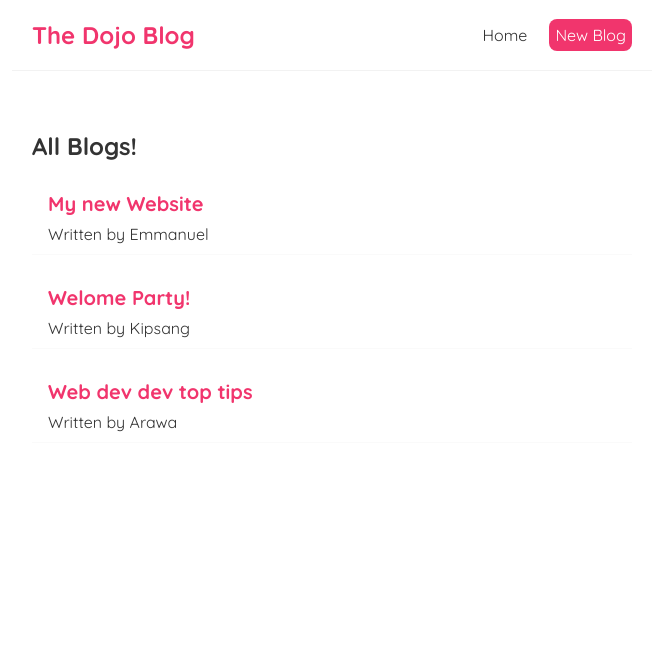
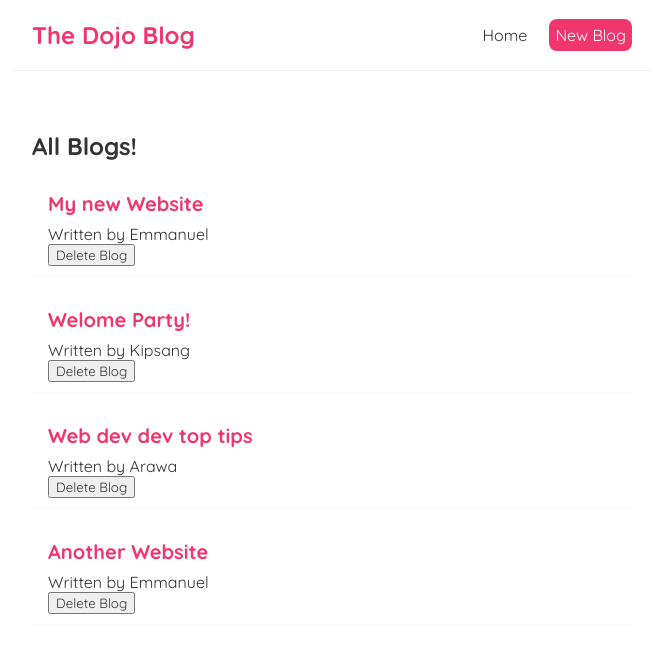
Before and after one commit to KipsangEmmanuel/Sample-React-Blog, a React (Create React App) app: page / in a window 1280 px wide. Shown: the top 652 px of the page, without its empty margins (308-971 px from the left). Built offline with nearby package versions, Linux system fonts and the light colour scheme.

Commit message:
functions as props

```diff
--- a/src/BlogList.js
+++ b/src/BlogList.js
@@ -1,6 +1,6 @@
 import React from 'react'
 
-const BlogList = ({blogs, title}) => {
+const BlogList = ({blogs, title, handleDelete}) => {
     //const blogs = props.blogs;
     //const title = props.title;
   return (
@@ -10,6 +10,7 @@
             <div className='blog-preview' key={blog.id}>
                 <h2>{ blog.title }</h2>
                 <p>Written by { blog.author }</p>
+                <button onClick={() => handleDelete(blog.id)}>Delete Blog</button>
 
             </div>
         ))}
--- a/src/Home.js
+++ b/src/Home.js
@@ -7,12 +7,18 @@
         { title: "My new Website", body: "lorem ipsum...", author: "Emmanuel", id: 1 },
         { title: "Welome Party!", body: "lorem ipsum...", author: "Kipsang", id: 2 },
         { title: "Web dev dev top tips", body: "lorem ipsum...", author: "Arawa", id: 3 },
+        { title: "Another Website", body: "lorem ipsum...", author: "Emmanuel", id: 4 },
+    ]);
 
-    ]);
+    const handleDelete = (id) => {
+        const newBlogs = blogs.filter(blog => blog.id !== id);
+        setBlogs(newBlogs);
+
+    }
+
    return (
      <div className='home'>
-        <BlogList blogs={blogs} title="All Blogs!"/>
-
+        <BlogList blogs={blogs} title="All Blogs!" handleDelete={handleDelete}/>
      </div>
    )
  }
```
